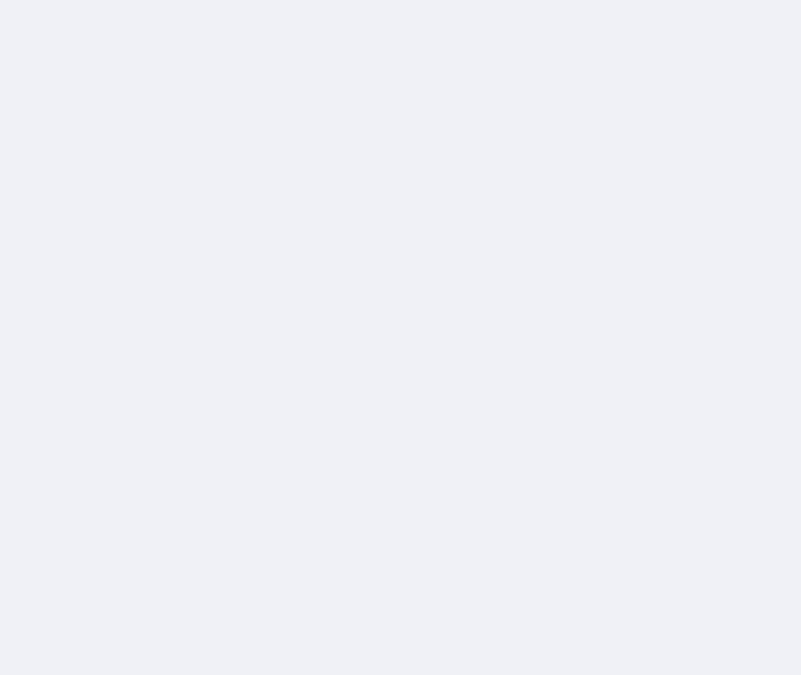
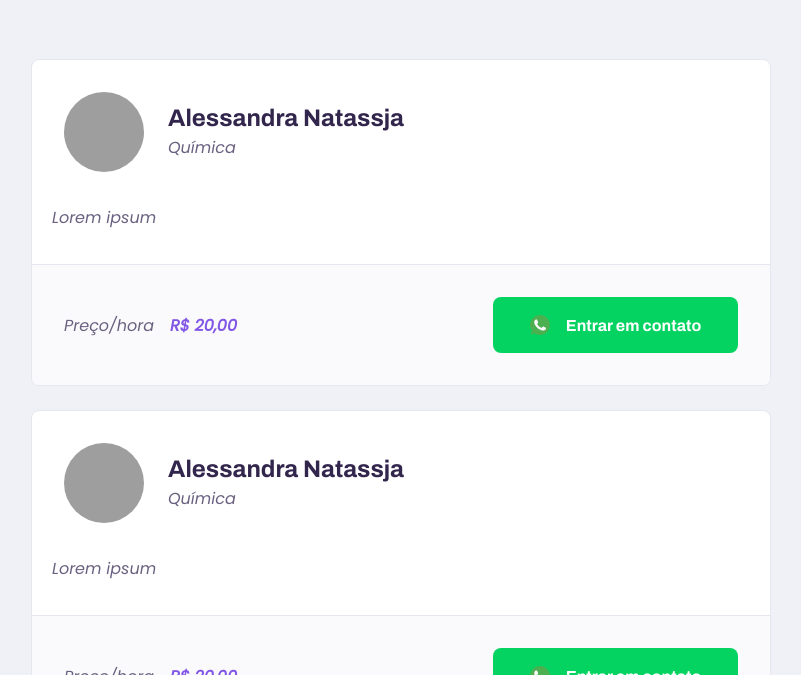
Before and after one commit to Alessandra-Nastassja/NLW-ROCKETSEAT-II, a React (Create React App) app in the folder web/: page /study in a window 1280 px wide. Shown: the part 625-1300 px from the top of the page, without its empty margins (239-1040 px from the left). Before the commit the page ends 800 px from the top, so only its background shows below. Built offline with nearby package versions, Linux system fonts and the light colour scheme; grey boxes are pictures that could not be loaded; the HTML template or start-up script is replaced by a standard one.

Commit message:
Adjustment Teacher Item component

```diff
--- /dev/null
+++ b/web/src/components/TeacherItem/index.tsx
@@ -0,0 +1,36 @@
+import React from "react";
+
+import whatsappIcon from '../../assets/icons/whatsapp.svg';
+
+import "./styles.css";
+
+function TeacherItem() {
+  return (
+    <article className="teacher-item">
+      <header>
+        <img
+          src="https://avatars3.githubusercontent.com/u/27302446?s=460&u=3dd13ebcaae548fe35d71e26dc3875c05a5f3e92&v=4"
+          alt=""
+        />
+        <div>
+          <strong>Alessandra Natassja</strong>
+          <span>Química</span>
+        </div>
+      </header>
+
+      <p>Lorem ipsum</p>
+
+      <footer>
+        <p>
+          Preço/hora
+          <strong>R$ 20,00</strong>
+        </p>
+        <button type="button">
+          <img src={whatsappIcon} alt="Whatsapp" />
+          Entrar em contato
+        </button>
+      </footer>
+    </article>
+  );
+}
+export default TeacherItem;
--- /dev/null
+++ b/web/src/components/TeacherItem/styles.css
@@ -0,0 +1,88 @@
+.teacher-item{
+    background: var(--color-box-base);
+    border: 1px solid var(--color-line-in-white);
+    border-radius: 0.8rem;
+    margin-top: 2.4rem;
+    overflow: hidden;
+}
+.teacher-item header{
+    padding: 3.2rem 2rem;
+    display: flex;
+    align-items: center;
+}
+.teacher-item header img{
+    width: 8rem;
+    height: 8rem;
+    border-radius: 50%;
+}
+.teacher-item header div{
+    margin-left: 2.4rem;
+}
+.teacher-item header div strong{
+    font: 700 2.4rem Archivo;
+    display: flex;
+    color: var(--color-text-title);
+}
+.teacher-item header div span{
+    font-size: 1.6rem;
+    display: block;
+    margin-top: 0.4rem;
+}
+.teacher-item > p {
+    padding: 0 2rem;
+    font-size: 1.6rem;
+    line-height: 2.8rem;
+}
+
+.teacher-item footer{
+    padding: 3.2rem 2rem;
+    background: var(--color-box-footer);
+    border-top: 1px solid var(--color-line-in-white);
+    margin-top: 3.2rem;
+    display: flex;
+    align-items: center;
+    justify-content: space-between;
+}
+.teacher-item footer p strong{
+    color: var(--color-primary);
+    font-size: 1.6rem;
+    display: block;
+}
+.teacher-item footer button{
+    width: 20rem;
+    height: 5.6rem;
+    background: var(--color-secundary);
+    color: var(--color-button-text);
+    border: 0;
+    border-radius: 0.8rem;
+    cursor: pointer;
+    font: 700 1.4rem Archivo;
+    display: flex;
+    align-items: center;
+    justify-content: space-evenly;
+    transition: 0.2s;
+}
+.teacher-item footer button:hover{
+    background: var(--color-secundary-dark);
+}
+@media (min-width: 700px){
+    .teacher-item header,
+    .teacher-item footer{
+        padding: 3.2rem;
+    }
+    .teacher-item header > p{
+        padding: 0 3.2rem;
+    }
+    .teacher-item footer p strong{
+        display: initial;
+        margin-left: 1.6rem;
+    }
+    .teacher-item footer button{
+        width: 245px;
+        font-size: 1.6rem;
+        justify-content: center;
+    }
+    .teacher-item footer button img{
+        margin-right: 1.6rem;
+    }
+}
--- a/web/src/pages/TeacherList/index.tsx
+++ b/web/src/pages/TeacherList/index.tsx
@@ -1,6 +1,7 @@
 import React from "react";
 
 import PageHeader from "../../components/PageHeader";
+import TeacherItem from "../../components/TeacherItem";
 
 import "./styles.css";
 
@@ -23,6 +24,15 @@
           </div>
         </form>
       </PageHeader>
+
+      <main>
+        <TeacherItem />
+        <TeacherItem />
+        <TeacherItem />
+        <TeacherItem />
+        <TeacherItem />
+        <TeacherItem />
+      </main>
     </div>
   );
 }
--- a/web/src/pages/TeacherList/styles.css
+++ b/web/src/pages/TeacherList/styles.css
@@ -38,6 +38,10 @@
     right: 1.6rem;
     bottom: 0;
 }
+#page-teacher-list main{
+   margin: 3.2rem auto;
+   width: 90%;
+}
 @media (min-width: 700px){
     #page-teacher-list{
         max-width: 100%;
@@ -53,4 +57,9 @@
     #search-teachers .input-block + .input-block{
         margin-top: 0rem;
     }
+    #page-teacher-list main{
+        padding: 32rem 0;
+        max-width: 740px;
+        margin: 0 auto;
+    }
 }
--- a/web/src/styles/global.css
+++ b/web/src/styles/global.css
@@ -44,6 +44,7 @@
 button,
 textarea{
     font: 500 1.6rem Poppins;
+    color: var(--color-text-base);
 }
 
 .container{
```
